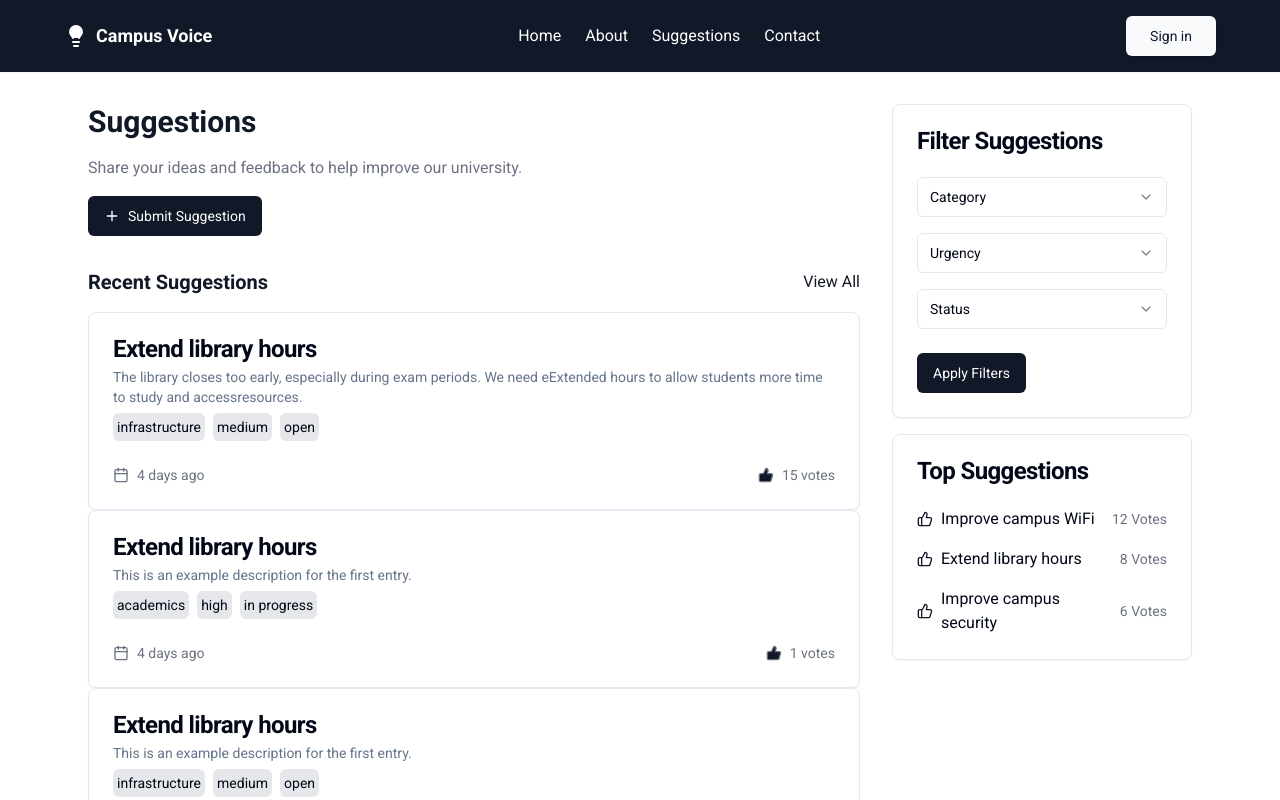
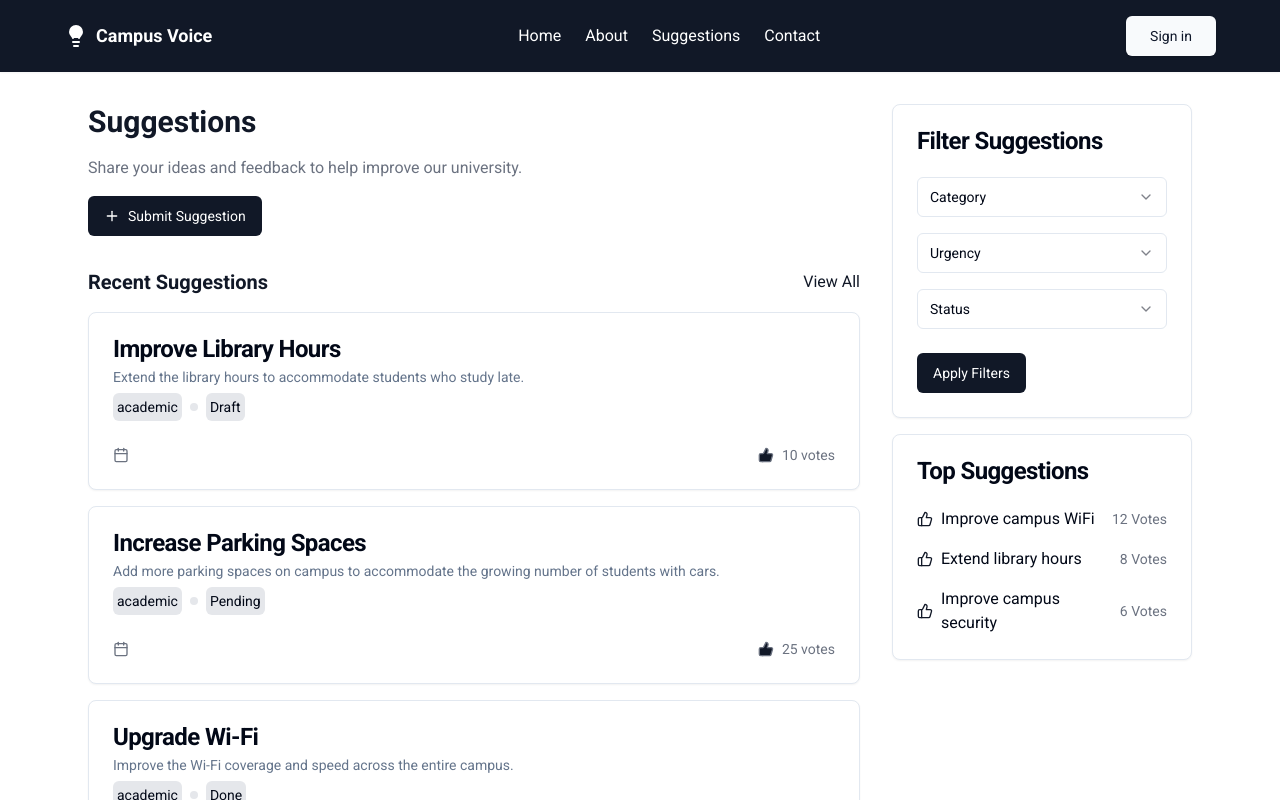
Before and after one commit to Invalid8/CampusVoice, a React (Vite) app: page /suggestions in a window 1280 px wide. Shown: the top 800 px of the page. Built offline with nearby package versions, Linux system fonts and the light colour scheme; no server answers.

Commit message:
+ no error

```diff
--- a/src/components/resusable/SuggestModal.tsx
+++ b/src/components/resusable/SuggestModal.tsx
@@ -7,37 +7,37 @@ import {
   CardTitle,
 } from "../ui/card";
 import { Link } from "react-router-dom";
-import data from "@/data/SuggestionInfo.json";
-import { SuggestionTypes } from "@/types";
+import { Suggestion } from "@/lib/suggestion";
 
-const SuggestModal = () => {
+const SuggestModal = ({ suggestion }: { suggestion: Suggestion }) => {
   return (
     <Link to={"/suggestion"}>
-      {data.map((data: SuggestionTypes) => {
-        return (
       <Card>
         <CardHeader>
-              <CardTitle>{data.title}</CardTitle>
-              <CardDescription>{data.description}</CardDescription>
+          <CardTitle>{suggestion.title}</CardTitle>
+          <CardDescription>{suggestion.description}</CardDescription>
           <div className=" flex flex-row gap-2 items-center text-sm">
-                <span className=" p-1 bg-gray-200 rounded-md">{data.category}</span>
-                <span className=" p-1 bg-gray-200 rounded-md"> {data.urgency} </span>
-                <span className=" p-1 bg-gray-200 rounded-md"> {data.status} </span>
+            <span className=" p-1 bg-gray-200 rounded-md">
+              {suggestion.category}
+            </span>
+            <span className=" p-1 bg-gray-200 rounded-md"> </span>
+            <span className=" p-1 bg-gray-200 rounded-md">
+              {" "}
+              {suggestion.status}{" "}
+            </span>
           </div>
         </CardHeader>
         <CardFooter className="flex items-center justify-between">
           <div className="flex items-center gap-2 text-sm text-gray-500">
             <CalendarIcon className="w-4 h-4" />
-                <span>{data.time}</span>
+            <span>{}</span>
           </div>
           <div className="flex items-center gap-2 text-sm text-gray-500">
             <ThumbsUpIcon className="w-4 h-4 fill-gray-900" />
-                <span>{data.votes} votes</span>
+            <span>{suggestion.upvotes} votes</span>
           </div>
         </CardFooter>
       </Card>
-        );
-      })}
     </Link>
   );
 };
--- a/src/data/SuggestionInfo.json
+++ /dev/null
@@ -1,56 +0,0 @@
-[
-  {
-    "title": "Extend library hours",
-    "description": "            The library closes too early, especially during exam periods. We need eExtended hours to allow students more time to study and accessresources.",
-    "time": "4 days ago",
-    "votes": 15,
-    "category": "infrastructure",
-    "urgency": "medium",
-    "status": "open"
-  },
-  {
-    "title": "Extend library hours",
-    "description": "This is an example description for the first entry.",
-    "time": "4 days ago",
-    "votes": 1,
-    "category": "academics",
-    "urgency": "high",
-    "status": "in progress"
-  },
-  {
-    "title": "Extend library hours",
-    "description": "This is an example description for the first entry.",
-    "time": "4 days ago",
-    "votes": 10,
-    "category": "infrastructure",
-    "urgency": "medium",
-    "status": "open"
-  },
-  {
-    "title": "Extend library hours",
-    "description": "This is an example description for the first entry.",
-    "time": "4 days ago",
-    "votes": 15,
-    "category": "campus life",
-    "urgency": "low",
-    "status": "closed"
-  },
-  {
-    "title": "Extend library hours",
-    "description": "This is an example description for the first entry.",
-    "time": "4 days ago",
-    "votes": 6,
-    "category": "campus life",
-    "urgency": "low",
-    "status": "closed"
-  },
-  {
-    "title": "Extend library hours",
-    "description": "This is an example description for the first entry.",
-    "time": "4 days ago",
-    "votes": 9,
-    "category": "campus life",
-    "urgency": "low",
-    "status": "closed"
-  }
-]
--- /dev/null
+++ b/src/data/Suggestions.json
@@ -0,0 +1,67 @@
+[
+  {
+    "id": "suggestion1",
+    "title": "Improve Library Hours",
+    "description": "Extend the library hours to accommodate students who study late.",
+    "status": "Draft",
+    "createdBy": "user123",
+    "category": ["academic"],
+    "upvotes": 10,
+    "downvotes": 2,
+    "isPublic": true,
+    "createdAt": "2023-07-30T12:34:56.789Z",
+    "updatedAt": "2023-07-30T12:34:56.789Z"
+  },
+  {
+    "id": "suggestion2",
+    "title": "Increase Parking Spaces",
+    "description": "Add more parking spaces on campus to accommodate the growing number of students with cars.",
+    "status": "Pending",
+    "createdBy": "user456",
+    "category": ["academic"],
+    "upvotes": 25,
+    "downvotes": 5,
+    "isPublic": true,
+    "createdAt": "2023-07-29T11:22:33.456Z",
+    "updatedAt": "2023-07-29T11:22:33.456Z"
+  },
+  {
+    "id": "suggestion3",
+    "title": "Upgrade Wi-Fi",
+    "description": "Improve the Wi-Fi coverage and speed across the entire campus.",
+    "status": "Done",
+    "createdBy": "user789",
+    "category": ["academic"],
+    "upvotes": 40,
+    "downvotes": 3,
+    "isPublic": true,
+    "createdAt": "2023-07-28T10:11:22.333Z",
+    "updatedAt": "2023-07-28T10:11:22.333Z"
+  },
+  {
+    "id": "suggestion4",
+    "title": "Add More Study Rooms",
+    "description": "Create more study rooms in the library for group study sessions.",
+    "status": "Canceled",
+    "createdBy": "user101",
+    "category": ["academic"],
+    "upvotes": 15,
+    "downvotes": 7,
+    "isPublic": true,
+    "createdAt": "2023-07-27T09:00:11.111Z",
+    "updatedAt": "2023-07-27T09:00:11.111Z"
+  },
+  {
+    "id": "suggestion5",
+    "title": "Host More Events",
+    "description": "Organize more social and educational events on campus.",
+    "status": "Draft",
+    "createdBy": "user202",
+    "category": ["academic"],
+    "upvotes": 20,
+    "downvotes": 4,
+    "isPublic": false,
+    "createdAt": "2023-07-26T08:22:33.444Z",
+    "updatedAt": "2023-07-26T08:22:33.444Z"
+  }
+]
--- a/src/data/index.ts
+++ b/src/data/index.ts
@@ -1,3 +1,4 @@
+import Suggestions from "./Suggestions.json";
 import AppInfo from "./AppInfo.json";
 
-export { AppInfo };
+export { AppInfo, Suggestions };
--- a/src/lib/suggestion.ts
+++ b/src/lib/suggestion.ts
@@ -26,8 +26,9 @@ export interface Suggestion {
   upvotes: number;
   downvotes: number;
   isPublic: boolean;
-  createdAt: Date;
-  updatedAt: Date;
+  createdAt: string;
+  updatedAt: string;
+  category: string[];
 }
 
 // Create a new suggestion
--- a/src/page/Suggestions.tsx
+++ b/src/page/Suggestions.tsx
@@ -2,6 +2,7 @@ import { SuggestModal, Filter, TopSuggest } from "@/components/resusable";
 import { Button } from "@/components/ui/button";
 import { PlusIcon } from "lucide-react";
 import { Link } from "react-router-dom";
+import { Suggestions } from "@/data";
 
 function Home() {
   return (
@@ -28,7 +29,9 @@ function Home() {
               </Link>
             </div>
             <div className="grid gap-4">
-              <SuggestModal />
+              {Suggestions.map((suggestion) => (
+                <SuggestModal suggestion={suggestion} key={suggestion.id} />
+              ))}
             </div>
           </div>
         </div>
```
Lines whose indentation alone changed are shown as unchanged.
